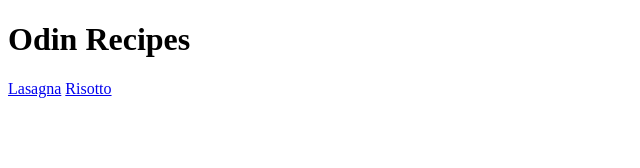
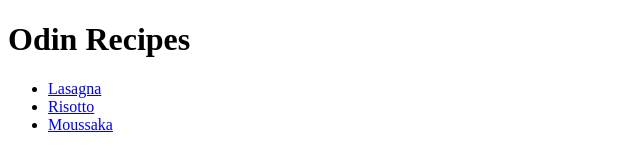
Before and after one commit to Sinthaz/odin-recipes, a plain HTML site: page index.html in a window 1280 px wide. Shown: the whole page, without its empty margins (0-640 px from the left). Drawn offline with Linux system fonts and the light colour scheme.

Commit message:
Add link to homepage and put links in unordered list

```diff
--- a/index.html
+++ b/index.html
@@ -6,7 +6,11 @@
 </head>
 <body>
     <h1>Odin Recipes</h1>
-    <a href="recipes/lasagna.html">Lasagna</a>
-    <a href="recipes/risotto.html">Risotto</a>
+    <ul>
+    <li> <a href="recipes/lasagna.html">Lasagna</a> </li>
+    <li> <a href="recipes/risotto.html">Risotto</a> </li>
+    <li> <a href="recipes/moussaka.html">Moussaka</a> </li>
+
+    </ul>
 </body>
 </html>
```
